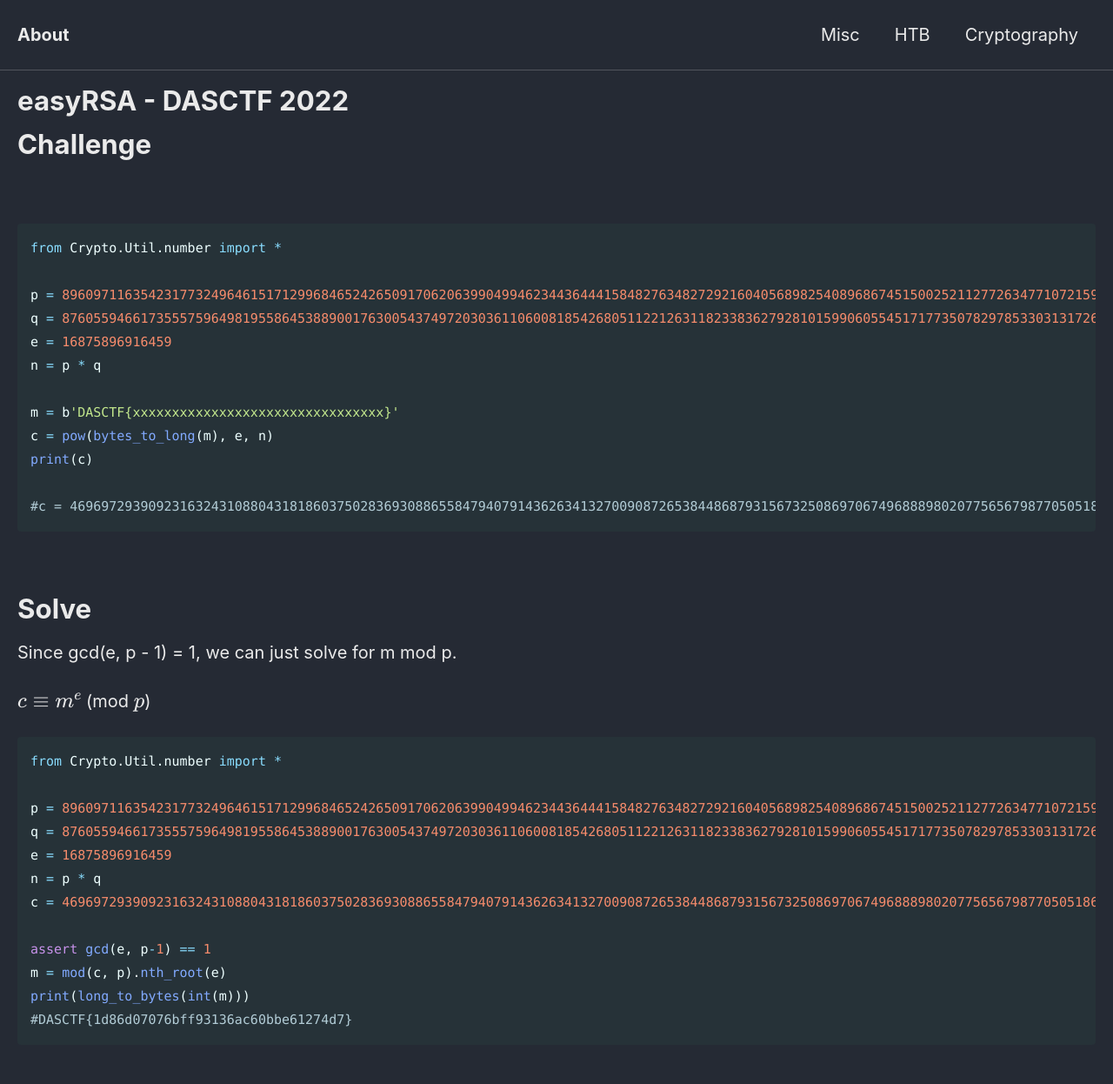
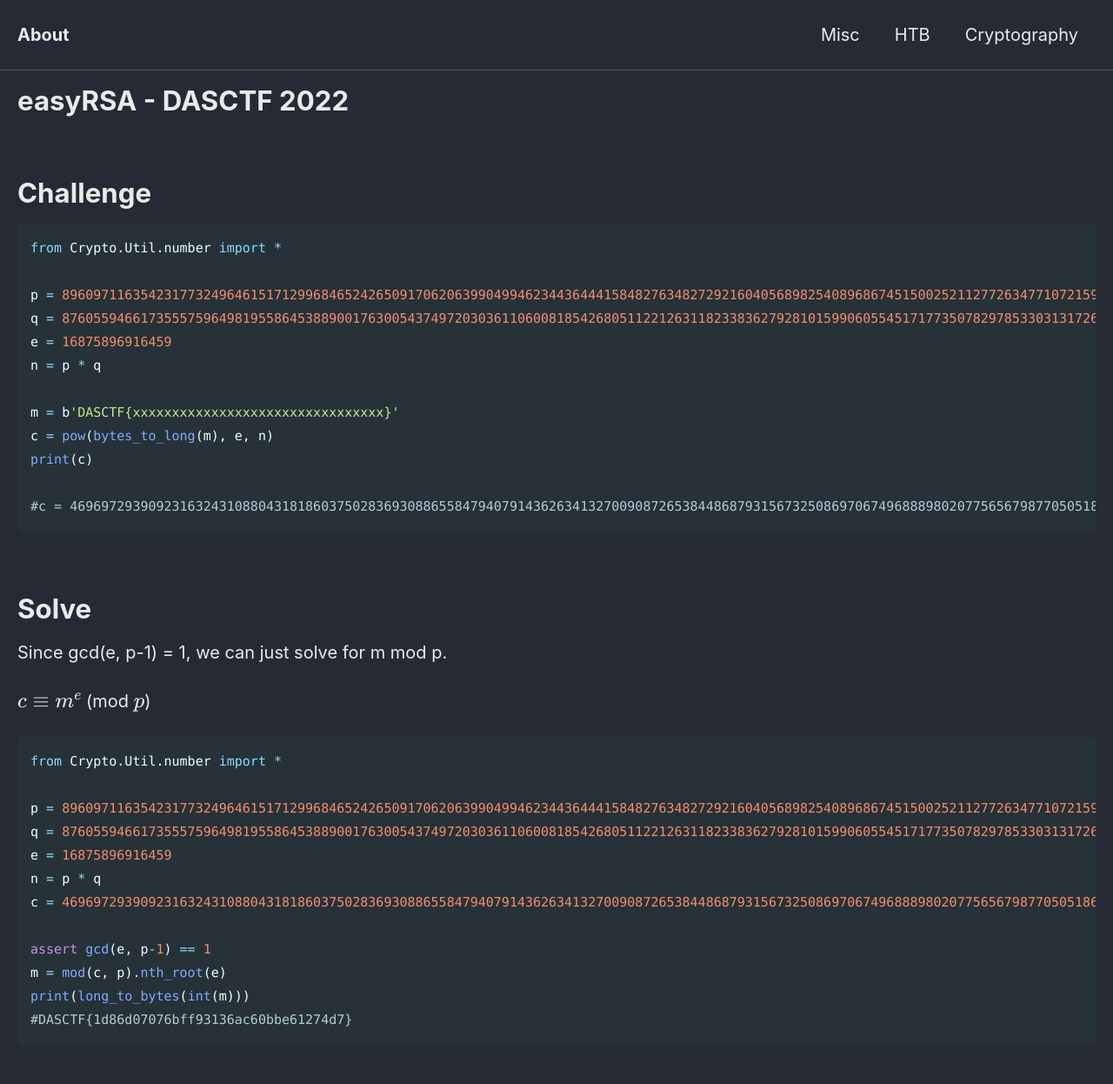
Before and after one commit to Connor-McCartney/Connor-McCartney.github.io, a Jekyll site: the page built from _pages/cryptography/rsa/easyrsa-DASCTF2022.md, in a window 1280 px wide. Shown: the whole page at 87% size. Built offline with Jekyll 4.4.1, drawn with Linux system fonts in a browser that asks for light colours; cached includes are drawn as plain includes.

Commit message:
Update easyrsa-DASCTF2022.md

````diff
--- a/_pages/cryptography/rsa/easyrsa-DASCTF2022.md
+++ b/_pages/cryptography/rsa/easyrsa-DASCTF2022.md
@@ -3,9 +3,9 @@ permalink: /cryptography/rsa/easyrsa-DASCTF2022
 title: easyRSA - DASCTF 2022
 ---
 
+<br>
+
 # Challenge
-
-<br>
 
 ```python
 from Crypto.Util.number import *
@@ -26,7 +26,7 @@ print(c)
 
 # Solve
 
-Since gcd(e, p - 1) = 1, we can just solve for m mod p.
+Since gcd(e, p-1) = 1, we can just solve for m mod p.
 
 $$c \equiv m^e$$ (mod $$p$$)
 
````
